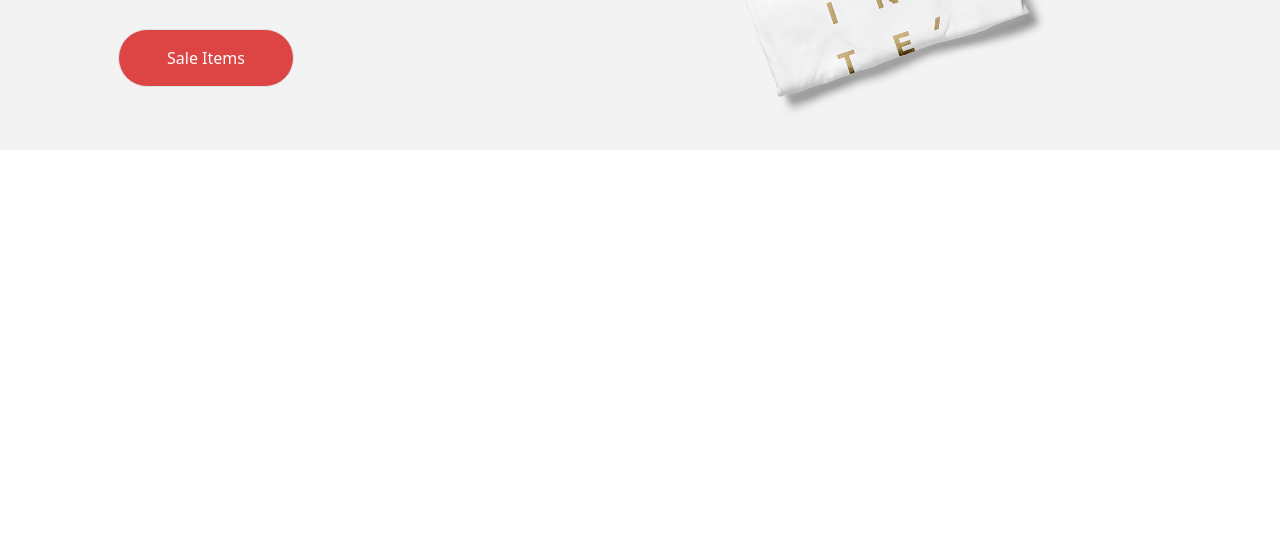
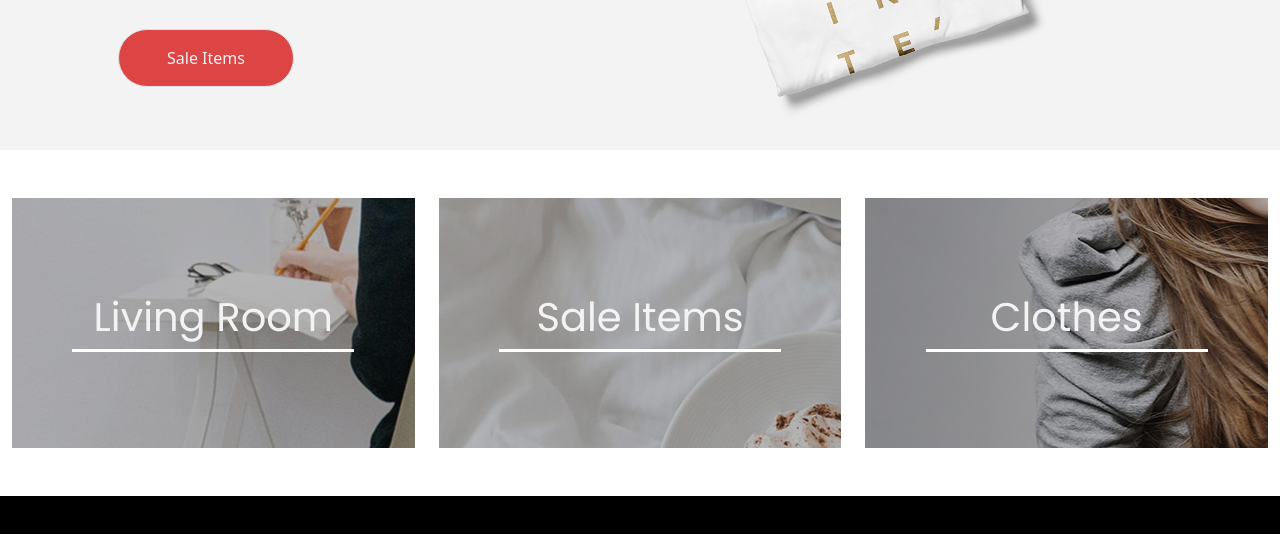
Before and after one commit to Said-Amir/cs17_emporium_js_said, a plain HTML site: page index.html in a window 1280 px wide. Shown: the part 664-1198 px from the top of the page. Before the commit the page ends 862 px from the top, so only its background shows below. Drawn offline with nearby package versions, Linux system fonts and the light colour scheme.

Commit message:
Fin de la deuxième section + mode nuit

```diff
--- a/index.html
+++ b/index.html
@@ -55,7 +55,7 @@
                     <h2 class="text-warning mt-5">Shop at </h2>
                     <img src="./public/img/logo.png" alt="logoEmporium" class="w-100">
                     <p class="text-secondary mt-3">A wonderful serenity has taken possession of my entire soul, like these sweet mornings of spring whihch I enjoy with my.</p>
-                    <button id="connexion" class="mt-3 py-3 px-5 border bg-warning text-white rounded-pill">Sale Items</button>
+                    <button id="connexion" class="mt-3 py-3 px-5 border bg-warning text-light rounded-pill">Sale Items</button>
                 </div>
                 <div class="col-md-6">
                     <img src="./public/img/slider-1.jpg" alt="t-shirt">
@@ -65,14 +65,42 @@
     </section>
 
     <!-- Fin section Shop At -->
-    <!-- Debut section possibilities -->
+    <!-- Debut section services -->
 
-    <section id="possibilities" class="mt-5">
-
+    <section id="services" class="my-5 bg-white">
+        <div class="container-fluid">
+            <div class="row text-light">
+                <div class="col-md-4 d-flex justify-content-center align-items-center">
+                    <div class="containerImg flex-column containerImg1 d-flex justify-content-center align-items-center">
+                        <h2>Living Room</h2>
+                        <div class="underlineService"></div>
+                    </div>
+                </div>
+                <div class="col-md-4 d-flex justify-content-center align-items-center">
+                    <div class="containerImg flex-column containerImg2 d-flex justify-content-center align-items-center">
+                        <h2>Sale Items</h2>
+                        <div class="underlineService"></div>
+                    </div>
+                </div>
+                <div class="col-md-4 d-flex justify-content-center align-items-center">
+                    <div class="containerImg flex-column containerImg3 d-flex justify-content-center align-items-center">
+                        <h2>Clothes</h2>
+                        <div class="underlineService"></div>
+                    </div>
+                </div>
+            </div>
+        </div>
     </section>
 
-    <!-- Debut section possibilities -->
+    <!-- Fin section services -->
 
+    <!-- Debut section products -->
+
+    <!-- Fin section products -->
+
+    <div class="test">
+
+    </div>
     <script type="module" src="./public/js/main.js"></script>
     <script src="./node_modules/bootstrap/dist/js/bootstrap.js"></script>
 </body>
--- a/src/scss/_01_header.scss
+++ b/src/scss/_01_header.scss
@@ -7,6 +7,7 @@ header{
             font-size: 50px;
             font-family: 'Poppins', serif;
             font-weight: 700;
+            transition: 1s;
         }
         nav{
             transition: 1s;
--- /dev/null
+++ b/src/scss/_03_services.scss
@@ -0,0 +1,38 @@
+#services{
+    .containerImg{
+        background-position: center;
+        height: 250px;
+        width: 100%;
+        font-family: 'Poppins', serif;
+        h2{
+            font-size: 40px;
+        }
+        .underlineService{
+            width: 70%;
+            margin: 0 auto;
+            height: 3px;
+            background-color: white;
+        }
+    }
+    .containerImg1{
+        background-image: url("../../public/img/services/service-1.jpg");
+    }
+    .containerImg2{
+        background-image: url("../../public/img/services/service-2.jpg");
+    }
+    .containerImg3{
+        background-image: url("../../public/img/services/slider-3.jpg");
+    }
+}
+
+@media screen and (max-width: 600px){
+    #services{
+        .containerImg{
+            margin-top: 20px;
+            background-position: center;
+            height: 250px;
+            width: 100%;
+            font-family: 'Poppins', serif;
+        }
+    }
+}
--- a/src/scss/style.scss
+++ b/src/scss/style.scss
@@ -4,3 +4,10 @@
 @import "./_fonts.scss";
 @import "./_01_header.scss";
 @import "./_02_shopAt.scss";
+@import "./_03_services.scss";
+
+.test{
+    height: 800px;
+    width: 100%;
+    background-color: black;
+}
```
Also changed, not shown: public/css/style.css, 1 other file.
